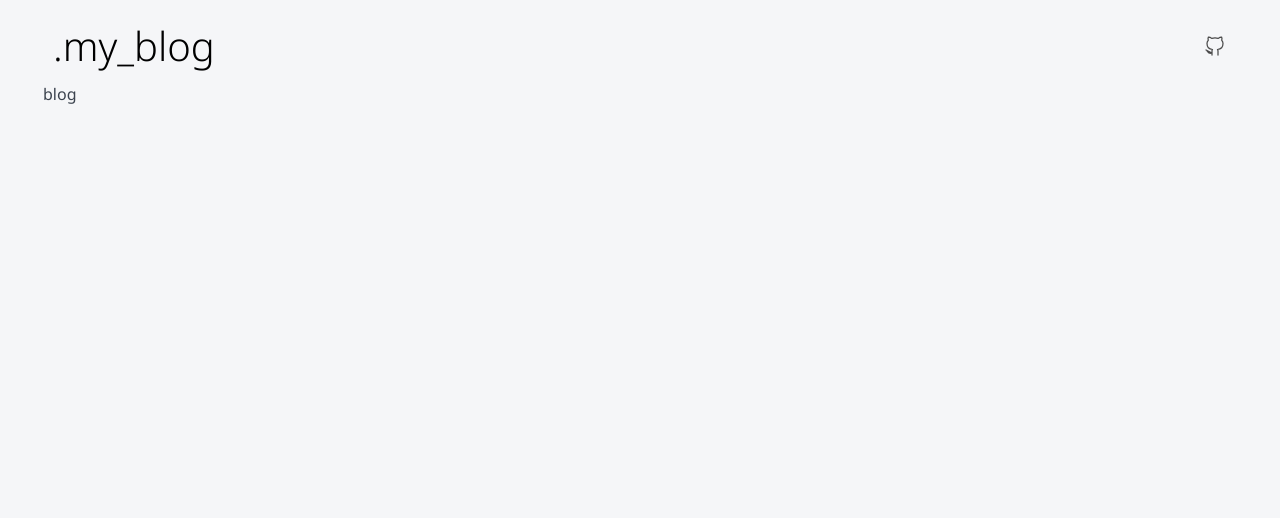
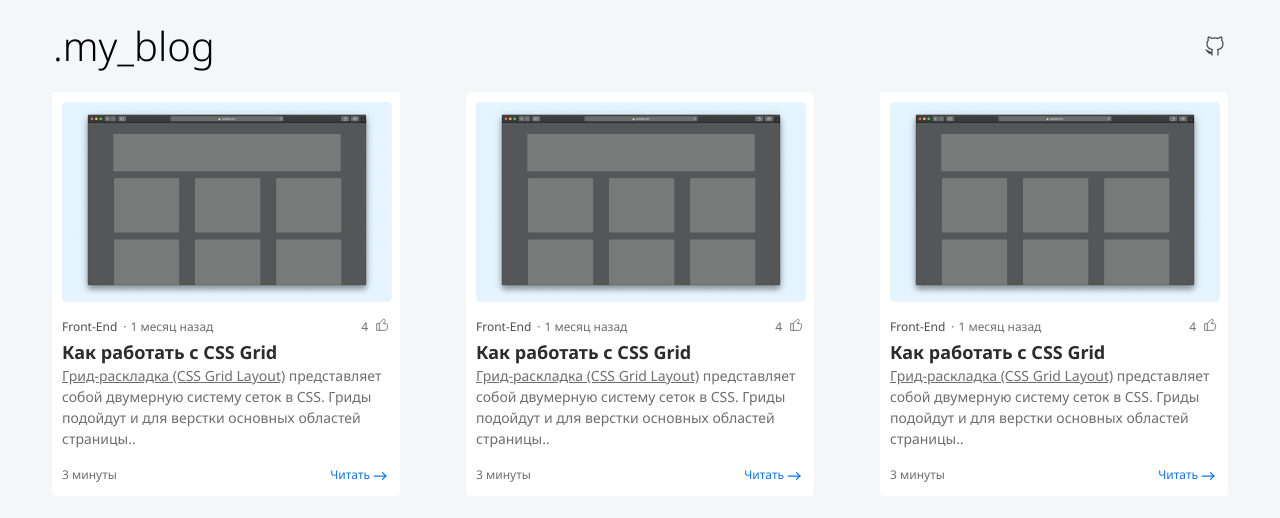
Before and after one commit to EgorLepskii/react-project, a Next.js app: page /blog in a window 1280 px wide. Shown: the top 518 px of the page. Built offline with nearby package versions, Linux system fonts and the light colour scheme.

Commit message:
layout completed

```diff
--- /dev/null
+++ b/app/(site)/blog/Page.module.css
@@ -0,0 +1,5 @@
+.page {
+    display: flex;
+    justify-content: space-between;
+    padding: 8px;
+}
--- a/app/(site)/blog/page.tsx
+++ b/app/(site)/blog/page.tsx
@@ -1,9 +1,38 @@
 import React from 'react';
+import Card from "@/components/Card/Card";
+import styles from './Page.module.css';
+import cn from "classnames";
 
 const Page = () => {
     return (
-        <div>
-            blog
+        <div className={cn(styles.page)}>
+            <Card header='Как работать с CSS Grid'
+                  description={<><a href='https://google.com'>Грид-раскладка (CSS Grid Layout)</a> представляет собой двумерную систему сеток в CSS. Гриды подойдут и для верстки основных областей страницы..</>}
+                  likes={4}
+                  time='3 минуты'
+                  timeToRead='1 месяц назад'
+                  tag='Front-End'
+                  imageLink='/mini.png'
+
+            />
+            <Card header='Как работать с CSS Grid'
+                  description={<><a href='https://google.com'>Грид-раскладка (CSS Grid Layout)</a> представляет собой двумерную систему сеток в CSS. Гриды подойдут и для верстки основных областей страницы..</>}
+                  likes={4}
+                  time='3 минуты'
+                  timeToRead='1 месяц назад'
+                  tag='Front-End'
+                  imageLink='/mini.png'
+
+            />
+            <Card header='Как работать с CSS Grid'
+                  description={<><a href='https://google.com'>Грид-раскладка (CSS Grid Layout)</a> представляет собой двумерную систему сеток в CSS. Гриды подойдут и для верстки основных областей страницы..</>}
+                  likes={4}
+                  time='3 минуты'
+                  timeToRead='1 месяц назад'
+                  tag='Front-End'
+                  imageLink='/mini.png'
+
+            />
         </div>
     );
 };
```
